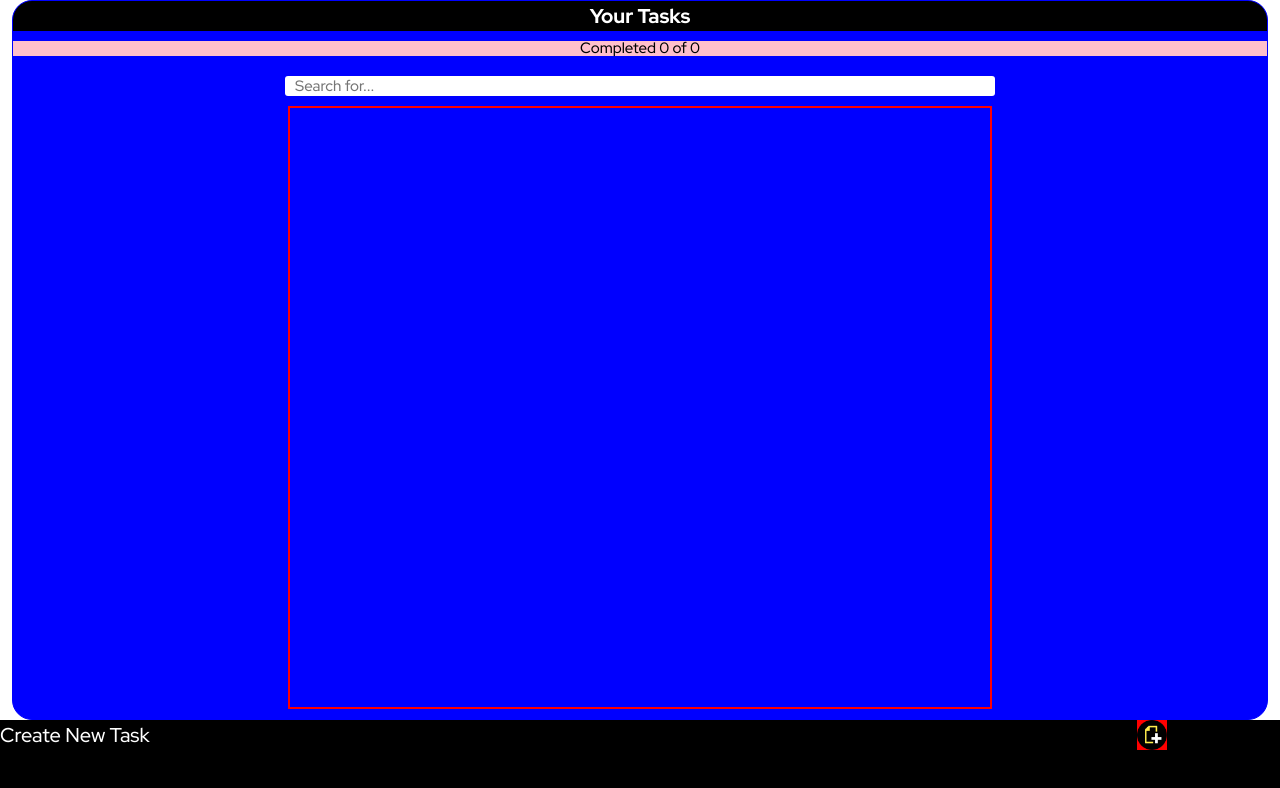
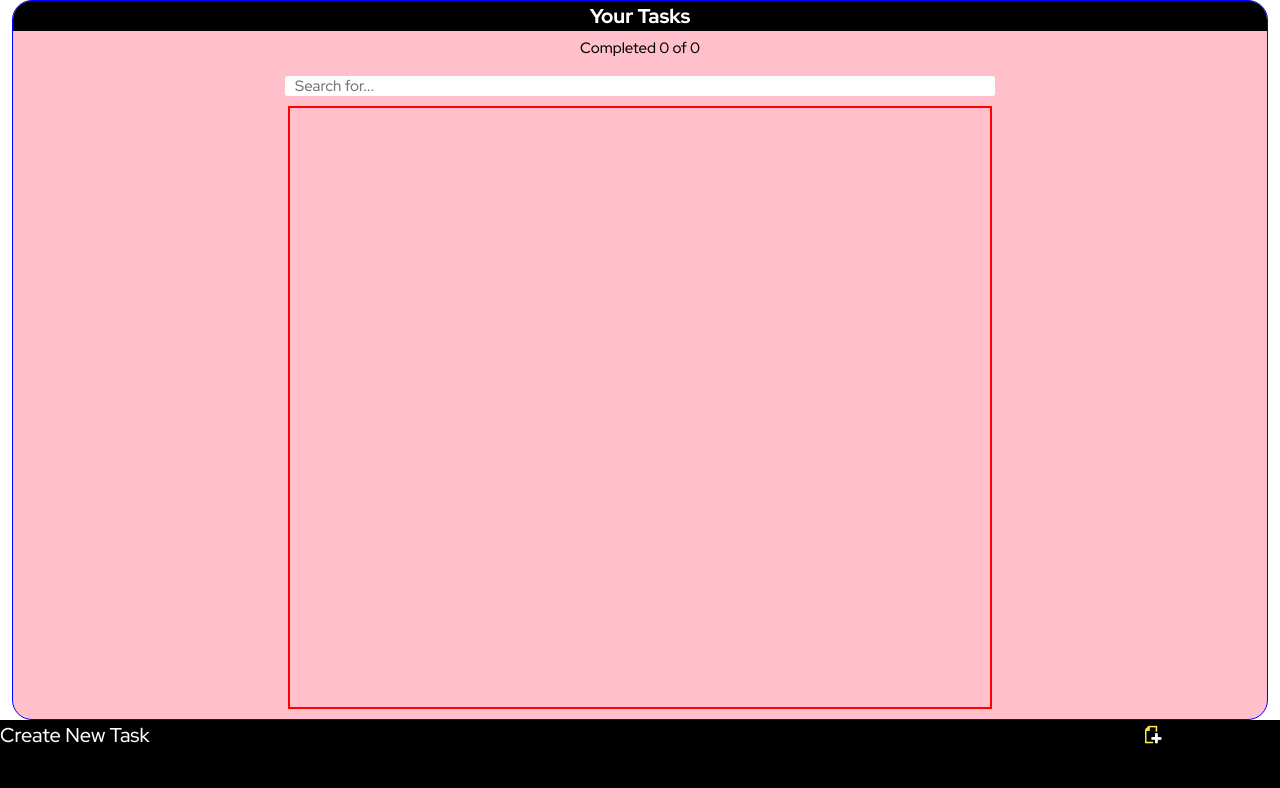
Before and after one commit to JoseCorrientes/Todo-mobile, a React (Create React App) app: page / in a window 1280 px wide. Shown: the top 788 px of the page. Built offline with nearby package versions, Linux system fonts and the light colour scheme.

Commit message:
20230504-3

```diff
--- a/src/App.module.css
+++ b/src/App.module.css
@@ -41,11 +41,11 @@ body {
     align-items: center;
 
     width: 98%;
-    height: 6rem;
+    height: auto;
     border: 1px solid blue;
     border-radius: 2rem 2rem 2rem 2rem;
     overflow: hidden;
-    background-color: blue;
+     background-color: pink;
 
 }
 .MainTitle {
--- a/src/CreateTodoItem/CreateTodoItem.module.css
+++ b/src/CreateTodoItem/CreateTodoItem.module.css
@@ -8,7 +8,6 @@ font-family: 'Red Hat Display', sans-serif; */
     flex-wrap: nowrap;
     justify-content: space-around;
     align-items: center;
-
 }
 
 .Title {
@@ -24,9 +23,9 @@ font-family: 'Red Hat Display', sans-serif; */
     display: flex;
     width: 3rem;
     max-width: 3rem;
+    height: 3rem;
     margin-left: auto;
     margin-right: auto;
-    background-color: red;
 }
 
 
--- a/src/TodoItem/TodoItem.module.css
+++ b/src/TodoItem/TodoItem.module.css
@@ -1,7 +1,7 @@
 
 
 .TodoContainer {
-    height: 4rem;
+    height: 5rem;
     background-color: white;
     border: 2px solid black;
     border-radius: 20px 20px 0 0;
@@ -16,11 +16,11 @@
     font-size: 2rem;
     font-weight: 100;
     line-height: 100%;
-    padding-top: .5rem;
-    padding-bottom: .5rem;
+    padding-top: 1rem;
+    padding-bottom: 1.5rem;
     grid-column-start: 2 ;
     grid-column-end: 3;
-    padding-left: .5rem;
+    padding-left: 1rem;
 }
 .TituloTachado {
     color: gray;
@@ -29,11 +29,11 @@
     font-size: 2rem;
     font-weight: 100;
     line-height: 100%;
-    padding-top: .5rem;
-    padding-bottom: .5rem;
+    padding-top: 1rem;
+    padding-bottom: 1.5rem;
     grid-column-start: 2 ;
     grid-column-end: 3;
-    padding-left: .5rem;
+    padding-left: 1rem;
 }
 .Check {
     margin-top: auto;
@@ -42,6 +42,7 @@
     height: 3rem;
     grid-column-start: 1;
     grid-column-end: 2;
+    padding-left: .5rem;
 }
 /* .Check:hover {
     cursor: pointer;
@@ -56,7 +57,6 @@
     grid-column-start: 3;
     grid-column-end: 4;
     padding-left: 0;
-    background-color: pink;
 }
 /* .TrashBucket:hover {
     transform: scale(1.1);
```
